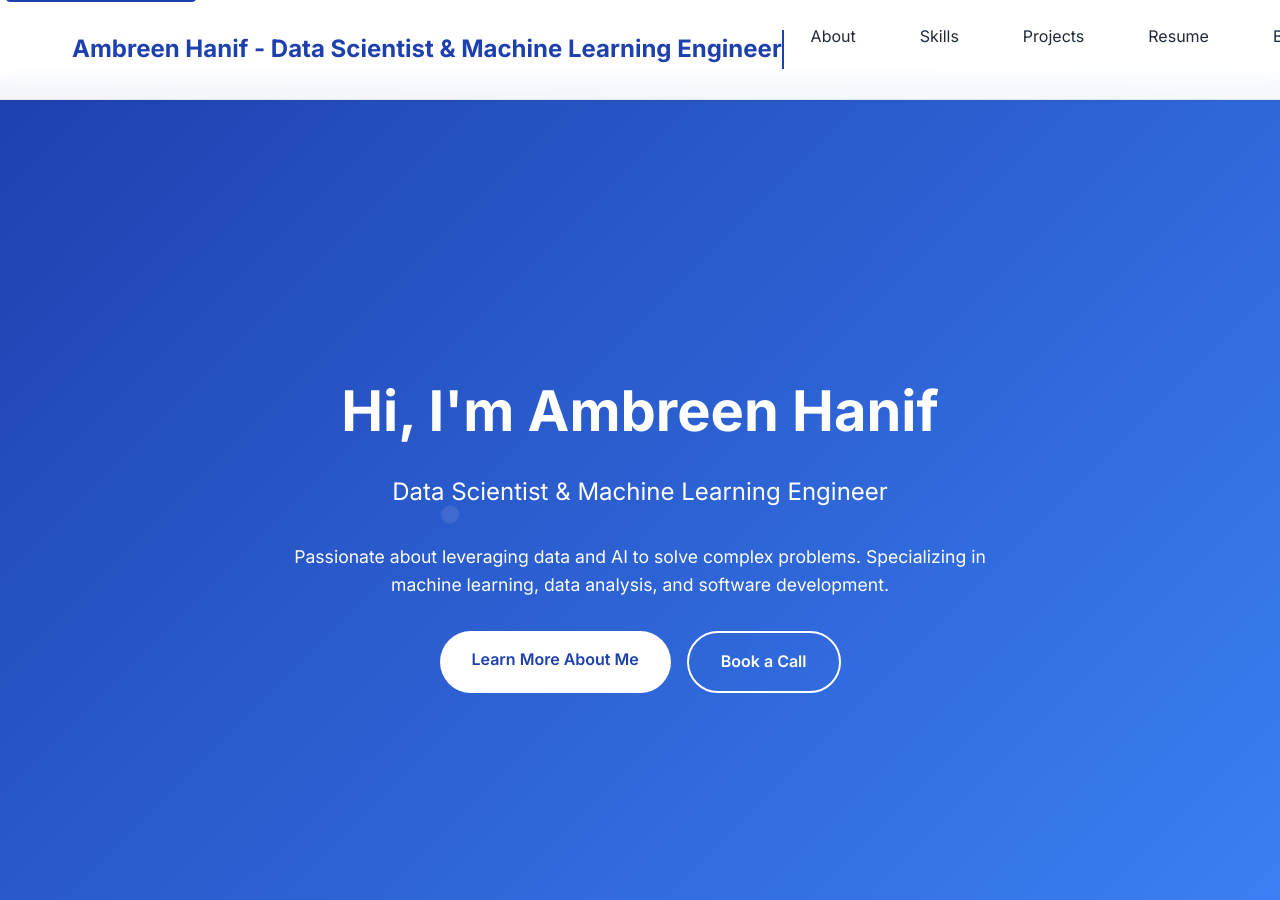
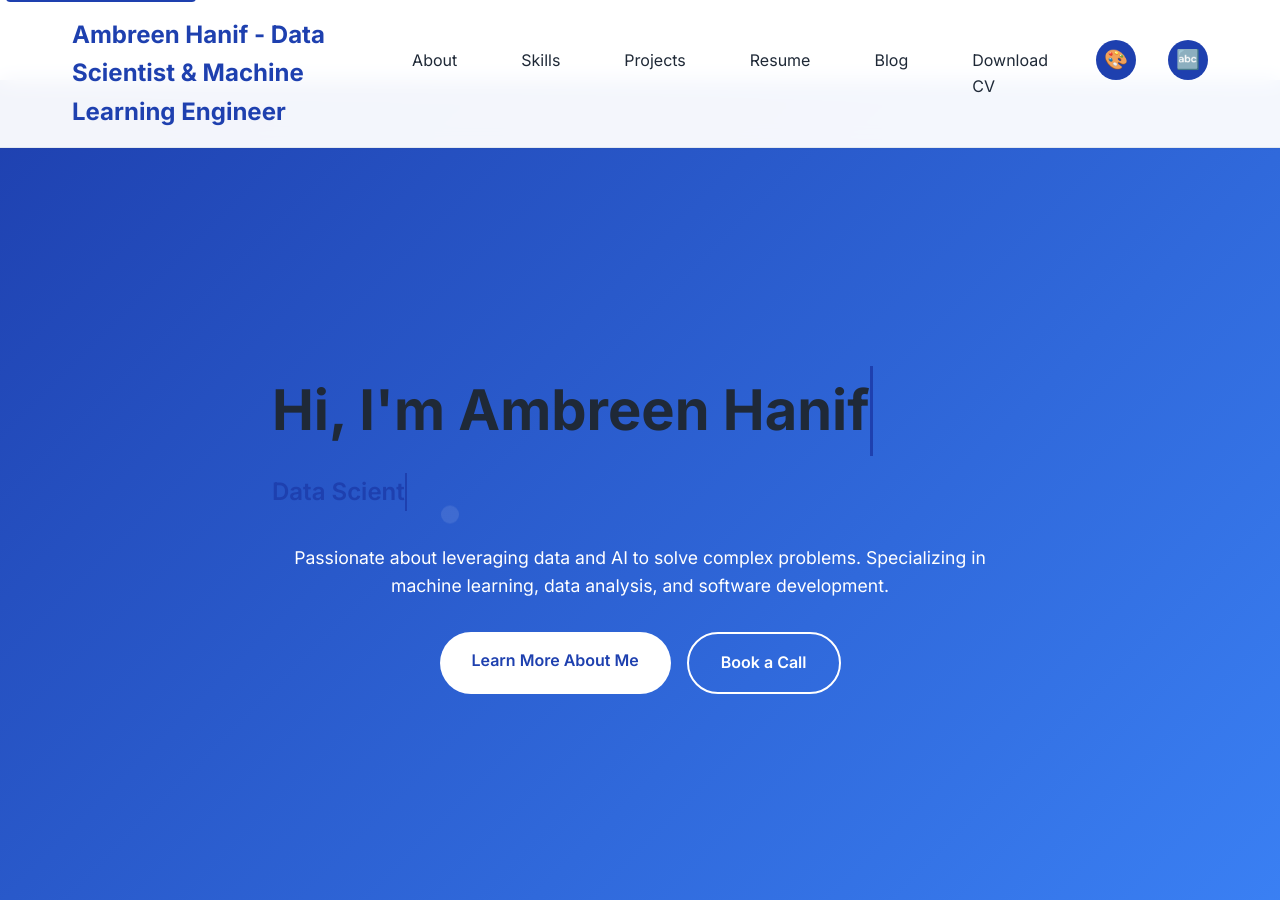
Before and after one commit to umberH/umberH.github.io, a Jekyll site: the page built from index.markdown, in a window 1280 px wide and 900 px high. Built offline with Jekyll 4.4.1, drawn with Linux system fonts in a browser that asks for light colours.

Commit message:
Add cycling typing animation for roles: Data Scientist, ML Engineer, Mother

```diff
--- a/_includes/header.html
+++ b/_includes/header.html
@@ -1,10 +1,7 @@
 <header class="site-header" role="banner">
   <div class="header-container">
     <div class="header-left">
-      <a class="site-title typing-title" rel="author" href="{{ "/" | relative_url }}" aria-label="Home">
-        <span class="typing-text" data-text="Ambreen Hanif - Data Scientist & Machine Learning Engineer"></span>
-        <span class="typing-cursor">|</span>
-      </a>
+      <a class="site-title" rel="author" href="{{ "/" | relative_url }}" aria-label="Home">{{ site.title | escape }}</a>
     </div>
 
     <button class="mobile-menu-toggle" id="mobile-menu-toggle" aria-label="Toggle navigation menu" aria-expanded="false" aria-controls="site-nav">
--- a/assets/css/style.css
+++ b/assets/css/style.css
@@ -171,18 +171,20 @@
 .site-title:hover {
   color: var(--secondary-color);
 }
-
-/* Typing Animation Styles */
 .typing-title {
   display: flex;
   align-items: center;
   gap: 2px;
+  font-size: 3rem;
+  font-weight: 700;
+  color: var(--text-primary);
+  margin-bottom: 1rem;
 }
 
 .typing-text {
   display: inline-block;
   white-space: nowrap;
-  border-right: 2px solid var(--primary-color);
+  border-right: 3px solid var(--primary-color);
   animation: blink-caret 0.75s step-end infinite;
 }
 
@@ -206,13 +208,54 @@
 /* Responsive adjustments for typing animation */
 @media (max-width: 768px) {
   .typing-title {
-    font-size: 1.2rem;
+    font-size: 2.5rem;
   }
 }
 
 @media (max-width: 480px) {
   .typing-title {
-    font-size: 1rem;
+    font-size: 2rem;
+  }
+}
+
+/* Typing Subtitle Styles */
+.typing-subtitle {
+  display: flex;
+  align-items: center;
+  gap: 2px;
+  font-size: 1.8rem;
+  font-weight: 600;
+  color: var(--primary-color);
+  margin-bottom: 1rem;
+  min-height: 2.5rem;
+}
+
+.typing-text-role {
+  display: inline-block;
+  white-space: nowrap;
+  border-right: 2px solid var(--primary-color);
+  animation: blink-caret 0.75s step-end infinite;
+}
+
+.typing-cursor-role {
+  color: var(--primary-color);
+  font-weight: bold;
+  animation: blink 1s infinite;
+  opacity: 0;
+}
+
+/* Responsive adjustments for typing subtitle */
+@media (max-width: 768px) {
+  .typing-subtitle {
+    font-size: 1.5rem;
+    min-height: 2rem;
+  }
+}
+
+@media (max-width: 480px) {
+  .typing-subtitle {
+    font-size: 1.3rem;
+    min-height: 1.8rem;
   }
 }
 
--- a/assets/js/typing-animation.js
+++ b/assets/js/typing-animation.js
@@ -1,8 +1,23 @@
-// Typing Animation for Site Title
+// Typing Animation for Hero Title and Cycling Roles
 document.addEventListener('DOMContentLoaded', function() {
   const typingText = document.querySelector('.typing-text');
   const typingCursor = document.querySelector('.typing-cursor');
+  const typingTextRole = document.querySelector('.typing-text-role');
+  const typingCursorRole = document.querySelector('.typing-cursor-role');
 
+  // Array of roles to cycle through
+  const roles = [
+    'Data Scientist',
+    'Machine Learning Engineer',
+    'Mother'
+  ];
+
+  let currentRoleIndex = 0;
+  let isDeleting = false;
+  let roleIndex = 0;
+
+  // Function to type the main title
+  function typeMainTitle() {
     if (typingText && typingCursor) {
       const text = typingText.getAttribute('data-text');
       let index = 0;
@@ -10,27 +25,72 @@
       // Clear initial text
       typingText.textContent = '';
 
-    // Function to type the text character by character
       function typeText() {
         if (index < text.length) {
           typingText.textContent += text.charAt(index);
           index++;
-        setTimeout(typeText, 80); // Adjust speed here (80ms per character)
+          setTimeout(typeText, 80);
         } else {
           // Show cursor after typing is complete
           typingCursor.style.opacity = '1';
+          // Start the role cycling animation after main title is done
+          setTimeout(startRoleAnimation, 1000);
         }
       }
 
-    // Start typing animation after a short delay
-    setTimeout(typeText, 300);
+      setTimeout(typeText, 500);
     }
+  }
+
+  // Function to handle role typing animation
+  function startRoleAnimation() {
+    if (!typingTextRole || !typingCursorRole) return;
+
+    const currentRole = roles[currentRoleIndex];
+
+    if (!isDeleting) {
+      // Typing mode
+      if (roleIndex < currentRole.length) {
+        typingTextRole.textContent = currentRole.substring(0, roleIndex + 1);
+        roleIndex++;
+        setTimeout(startRoleAnimation, 100);
+      } else {
+        // Finished typing, wait then start deleting
+        setTimeout(() => {
+          isDeleting = true;
+          startRoleAnimation();
+        }, 2000);
+      }
+    } else {
+      // Deleting mode
+      if (roleIndex > 0) {
+        typingTextRole.textContent = currentRole.substring(0, roleIndex - 1);
+        roleIndex--;
+        setTimeout(startRoleAnimation, 50);
+      } else {
+        // Finished deleting, move to next role
+        isDeleting = false;
+        currentRoleIndex = (currentRoleIndex + 1) % roles.length;
+        setTimeout(startRoleAnimation, 500);
+      }
+    }
+
+    // Show cursor during animation
+    typingCursorRole.style.opacity = '1';
+  }
+
+  // Start the main title animation
+  typeMainTitle();
 });
 
 // Reset animation when page is refreshed
 window.addEventListener('beforeunload', function() {
   const typingText = document.querySelector('.typing-text');
+  const typingTextRole = document.querySelector('.typing-text-role');
   if (typingText) {
     typingText.textContent = '';
   }
+  if (typingTextRole) {
+    typingTextRole.textContent = '';
+  }
 });
--- a/index.markdown
+++ b/index.markdown
@@ -7,8 +7,14 @@
 <!-- Hero Section -->
 <section class="hero-section" role="banner" aria-labelledby="hero-title">
   <div class="hero-content">
-    <h1 class="hero-title" id="hero-title">Hi, I'm Ambreen Hanif</h1>
-    <p class="hero-subtitle">Data Scientist & Machine Learning Engineer</p>
+    <h1 class="hero-title typing-title" id="hero-title">
+      <span class="typing-text" data-text="Hi, I'm Ambreen Hanif"></span>
+      <span class="typing-cursor">|</span>
+    </h1>
+    <h2 class="hero-subtitle typing-subtitle">
+      <span class="typing-text-role" data-text="Data Scientist"></span>
+      <span class="typing-cursor-role">|</span>
+    </h2>
     <p class="hero-description">Passionate about leveraging data and AI to solve complex problems. Specializing in machine learning, data analysis, and software development.</p>
     <div class="hero-buttons">
       <a href="#about" class="cta-button">Learn More About Me</a>
```
Lines whose indentation alone changed are shown as unchanged.
